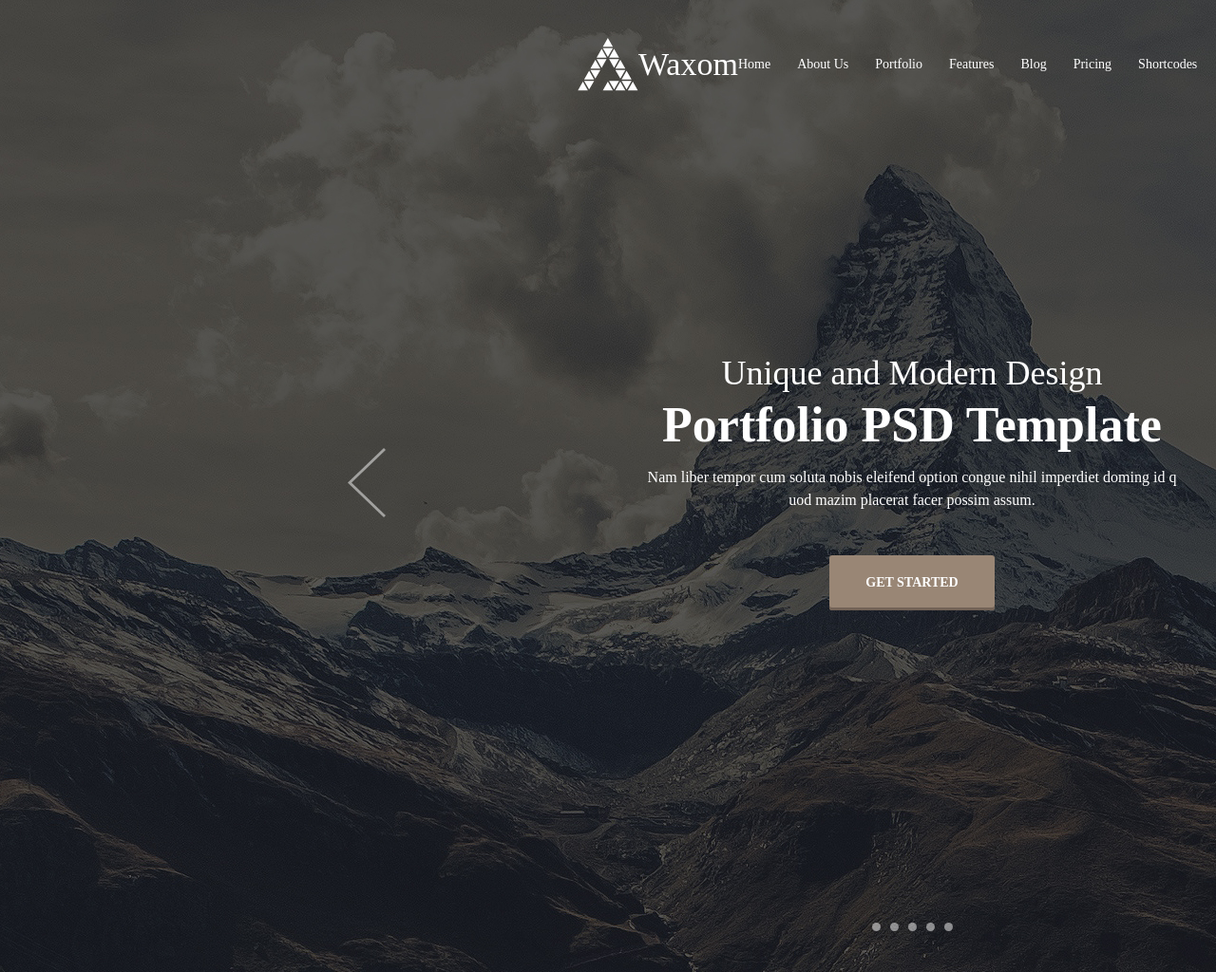
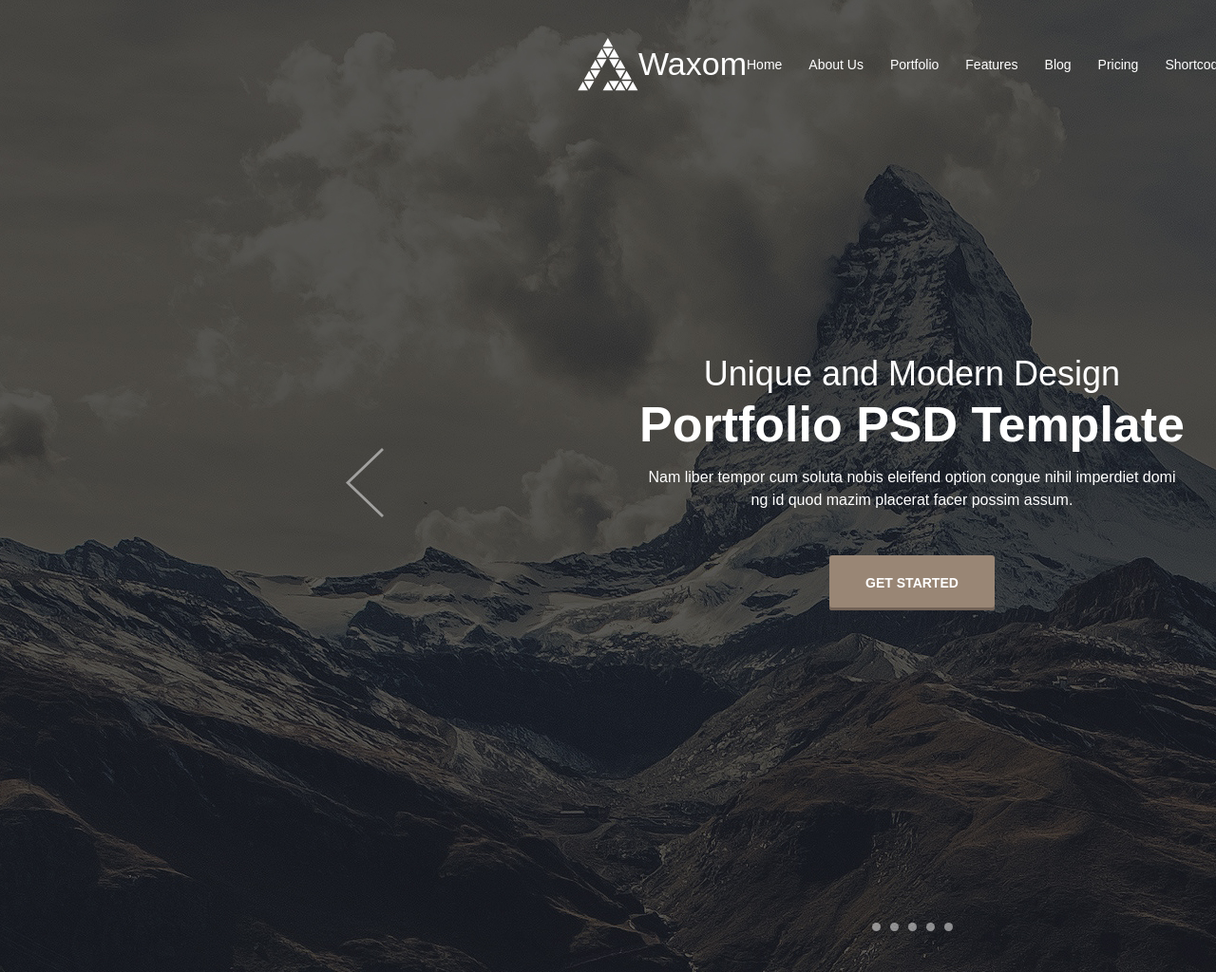
Before and after one commit to freakomar/----geekbrains, a plain HTML site: page index.html in a window 1280 px wide. Shown: the top 1024 px of the page at 95% size. Drawn offline with Linux system fonts and the light colour scheme; a web font is replaced by a local one.

Commit message:
fixed font family
added sans-serif

```diff
--- a/css/style.css
+++ b/css/style.css
@@ -44,7 +44,7 @@
 }
 
 .header-logo-span {
-    font-family: Raleway;
+    font-family: Raleway, sans-serif;
     font-size: 34px;
     font-weight: 400;
     text-align: right;
@@ -65,7 +65,7 @@
 
 .header-menu-item {
     text-decoration: none;
-    font-family: Montserrat;
+    font-family: Montserrat, sans-serif;
     font-size: 14px;
     font-weight: 300;
     color: #ffffff;
@@ -123,7 +123,7 @@
     border: none;
     border-radius: 5px;
     text-decoration: none;
-    font-family: Montserrat;
+    font-family: Montserrat, sans-serif;
     font-size: 14px;
     font-weight: 300;
     line-height: 24px;
@@ -175,7 +175,7 @@
 }
 
 .corousel-content-h2 {
-    font-family: Raleway;
+    font-family: Raleway, sans-serif;
     font-size: 36px;
     font-weight: 500;
     text-align: center;
@@ -184,7 +184,7 @@
 }
 
 .corousel-content-h1 {
-    font-family: Raleway;
+    font-family: Raleway, sans-serif;
     font-size: 52px;
     font-weight: 800;
     text-align: center;
@@ -194,7 +194,7 @@
 }
 
 .corousel-content-p {
-    font-family: Montserrat;
+    font-family: Montserrat, sans-serif;
     font-size: 16px;
     font-weight: 300;
     line-height: 1.5;
@@ -211,7 +211,7 @@
     border-radius: 3px;
     box-shadow: inset 0px -3px 0 0 #736357;
     background-color: #998675;
-    font-family: Raleway;
+    font-family: Raleway, sans-serif;
     font-size: 14px;
     font-weight: 800;
     color: #ffffff;
```
